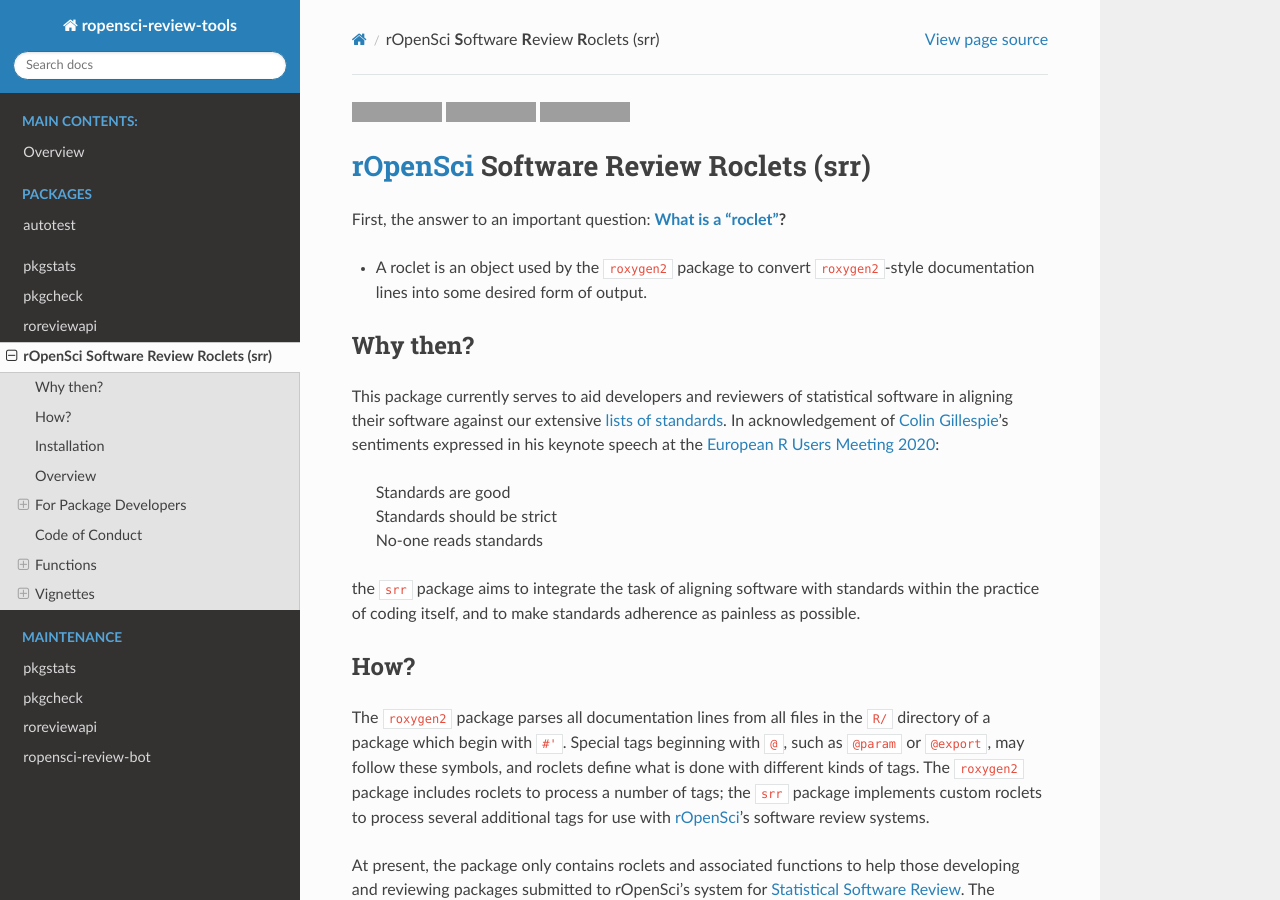
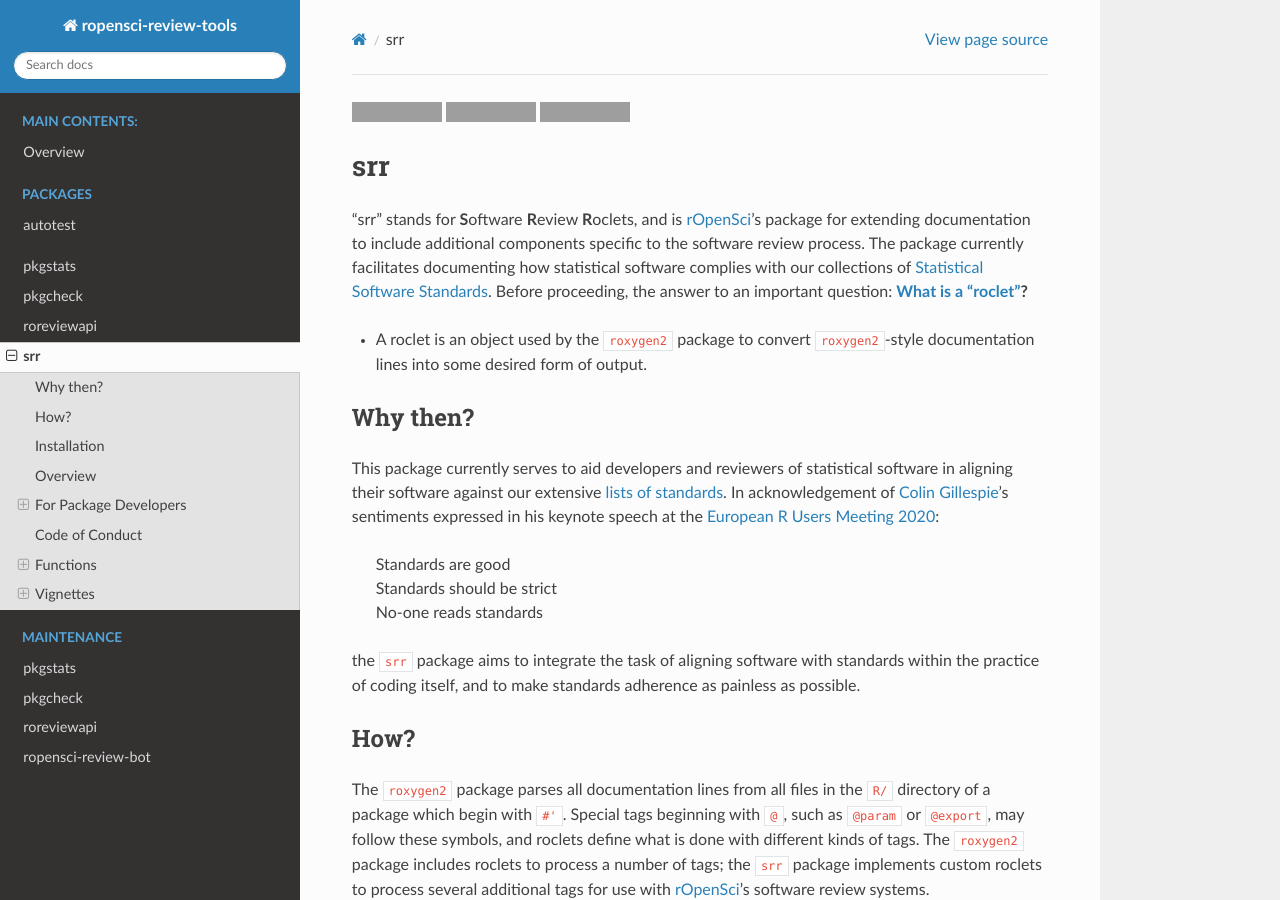
Before and after one commit to ropensci-review-tools/ropensci-review-tools, a Sphinx documentation site: the page built from docs/srr/srr.md, in a window 1280 px wide and 900 px high. Built offline with Sphinx 7.4.7 and the Read the Docs theme 2.0.0, drawn with Linux system fonts in a browser that asks for light colours; pages that are not in the unit, such as notebooks, are missing from menus; grey boxes are pictures that could not be loaded.

Commit message:
rename srr readme -> 'srr' only

```diff
--- a/docs/srr/srr.md
+++ b/docs/srr/srr.md
@@ -9,9 +9,15 @@
 
 <!-- README.md is generated from README.Rmd. Please edit that file -->
 
-# [rOpenSci](https://ropensci.org) **S**oftware **R**eview **R**oclets (srr)
+# srr
 
-First, the answer to an important question: **[What is a
+“srr” stands for **S**oftware **R**eview **R**oclets, and is
+[rOpenSci](https://ropensci.org)’s package for extending documentation
+to include additional components specific to the software review
+process. The package currently facilitates documenting how statistical
+software complies with our collections of [Statistical Software
+Standards](https://stats-devguide.ropensci.org/standards.html). Before
+proceeding, the answer to an important question: **[What is a
 “roclet”](https://github.com/r-lib/roxygen2/issues/1086)?**
 
 -   A roclet is an object used by the
```
